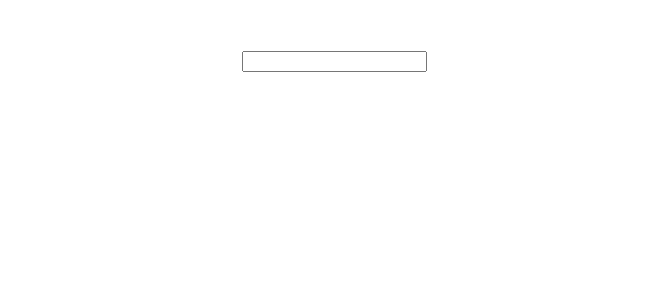
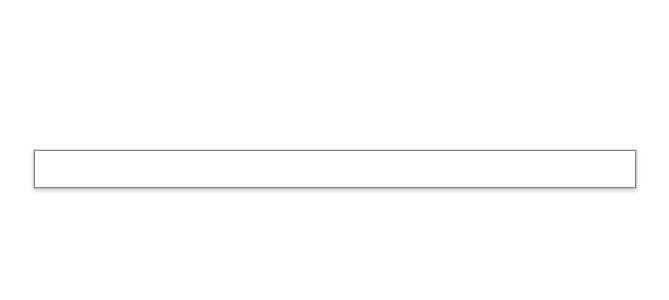
Before and after one commit to shauryakapoor/Autocomplete-Text-Box, a React (Create React App) app: page / in a window 1280 px wide. Shown: the top 300 px of the page, without its empty margins (306-975 px from the left). Built offline with nearby package versions, Linux system fonts and the light colour scheme.

Commit message:
Adding styling to the code

```diff
--- a/src/App.css
+++ b/src/App.css
@@ -19,6 +19,11 @@
   color: white;
 }
 
+.App-Component {
+  margin: 150px auto 0 auto;
+  width: 600px;
+}
+
 .App-link {
   color: #61dafb;
 }
--- a/src/App.js
+++ b/src/App.js
@@ -1,13 +1,17 @@
 import React from 'react';
-import logo from './logo.svg';
+//import logo from './logo.svg';
 import './App.css';
-import HideableText from './HideableText';
+//import HideableText from './HideableText';
 import AutoCompleteText from './AutoCompleteText';
 
 function App() {
   return (
     <div className="App">
-      <AutoCompleteText />
+      <div className="App-Component">
+        <div className="App-Component">
+          <AutoCompleteText />
+        </div>
+      </div>
     </div>
   );
 }
--- /dev/null
+++ b/src/AutoCompleteText.css
@@ -0,0 +1,33 @@
+.AutoCompleteText {
+    width: 100%;
+    border: 1px solid gray;
+    box-shadow: 0 0 0 1px rgba(0, 0, 0, .1), 0 2px 4px 1px rgba(0, 0, 0, .18);
+    font-family: Arial, Helvetica, sans-serif;
+    font-size: 14px;
+    color: rgba(0, 0, 0, 0.73);
+}
+
+.AutoCompleteText input{
+    width: 100%;
+    border: none;
+    font-family: Arial, Helvetica, sans-serif;
+    font-size: 14px;
+    color: rgba(0, 0, 0, 0.73);
+    padding: 10px 5px;
+    box-sizing: border-box;
+}
+
+.AutoCompleteText ul {
+    list-style-type: none;
+    text-align: left;
+    margin: 0;
+    padding: 0;
+}
+
+.AutoCompleteText ul::before {
+    content : "";
+}
+
+.AutoCompleteText li {
+    padding: 10px 5px;
+}
--- a/src/AutoCompleteText.js
+++ b/src/AutoCompleteText.js
@@ -1,6 +1,7 @@
 import React from 'react'
 import { RegExp } from 'core-js';
-import { __values } from 'tslib';
+//import { __values } from 'tslib';
+import './AutoCompleteText.css';
 
 export default class AutoCompleteText extends React.Component {
     constructor (props) {
@@ -44,13 +45,13 @@ export default class AutoCompleteText extends React.Component {
             <ul>
                 {suggestions.map((item) => <li onClick={() => this.suggestionSelected(item)}>{item}</li>)}
             </ul>
-        )
+        );
     }
 
     render () {
         const { text } = this.state;
         return (
-            <div>
+            <div className="AutoCompleteText">
                 <input value={text} onChange={this.onTextChanged} type="text"/>
                 {this.renderSuggestions()}
             </div>
```
